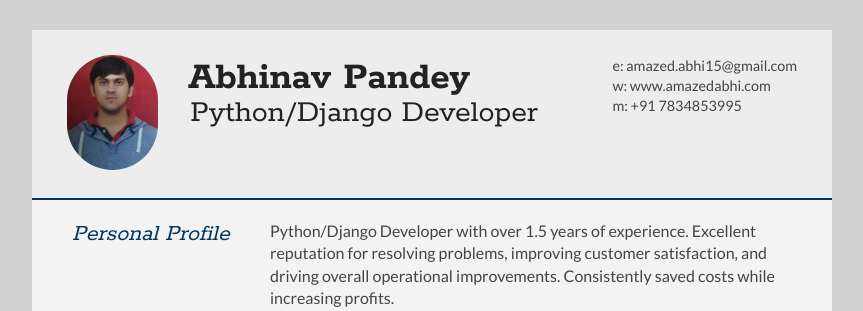
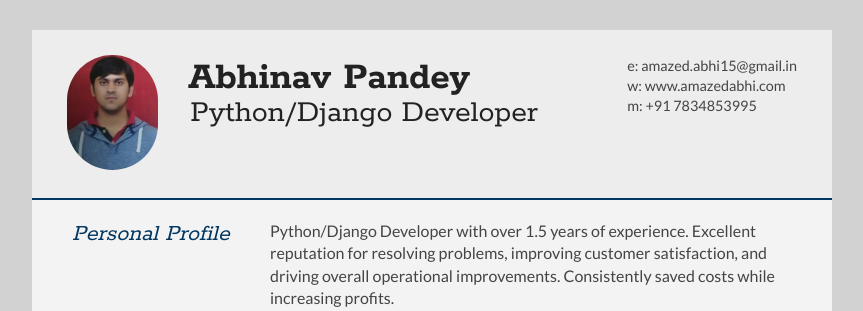
Before and after one commit to amazedabhi/django_resume, a Django app: page / in a window 1280 px wide. Shown: the top 311 px of the page, without its empty margins (208-1071 px from the left). Run offline with Django 3.2, Linux system fonts and the light colour scheme.

```diff
--- a/templates/index.html
+++ b/templates/index.html
@@ -29,7 +29,7 @@
 
 		<div id="contactDetails" class="quickFade delayFour">
 			<ul>
-				<li>e: <a href="mailto:amazed.abhi15@bloggs.com" target="_blank">amazed.abhi15@gmail.com</a></li>
+				<li>e: <a href="mailto:amazed.abhi15@bloggs.com" target="_blank">amazed.abhi15@gmail.in</a></li>
 				<li>w: <a href="http://www.amazedabhi.in">www.amazedabhi.com</a></li>
 				<li>m: +91 7834853995</li>
 			</ul>
```
